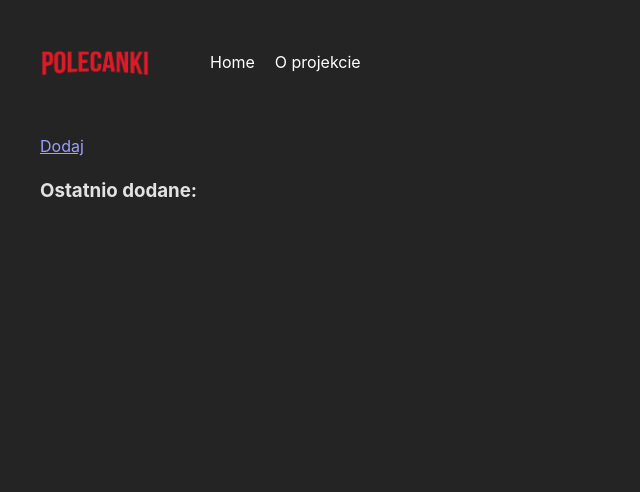
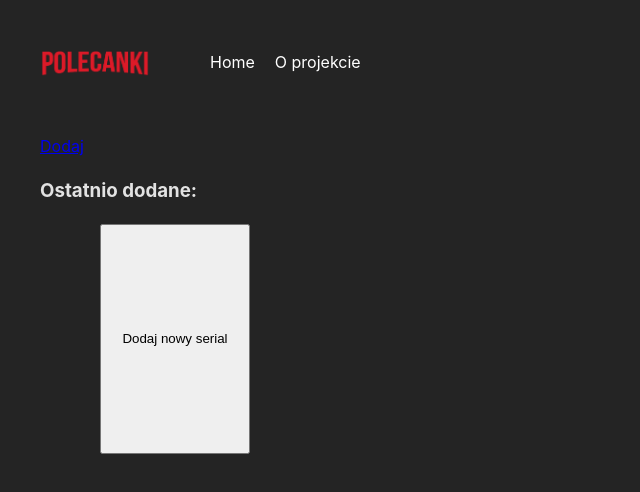
Before and after one commit to alwaw/Polecanki, a React (Vite) app: page / in a window 1280 px wide. Shown: the top 492 px of the page, without its empty margins (0-640 px from the left). Built offline with nearby package versions, Linux system fonts and the light colour scheme.

Commit message:
CSS for "Dodaj serial" button
Styling is in progress.
A minor bug related to the user star (during editing the modal) has been fixed.

```diff
--- a/src/components/AddNew/AddNew.jsx
+++ b/src/components/AddNew/AddNew.jsx
@@ -13,7 +13,6 @@ import NoResults from "../NoResults/NoResults";
 import IconButton from "@mui/material/IconButton";
 import SearchIcon from "@mui/icons-material/Search";
 
-export const MAX_STAR_RATE = 10;
 
 function AddNew() {
 
--- a/src/components/DialogSeriesDetails/DialogSeriesDetails.jsx
+++ b/src/components/DialogSeriesDetails/DialogSeriesDetails.jsx
@@ -44,6 +44,7 @@ function DialogSeriesDetails({ dialogRefs, id, closeDialog }) {
     setIsEdited(true);
     setReviewState("edited");
     setReview(titleObject.review);
+    setUserStarRate(titleObject.rating)
   }
 
   function saveDialogHandler(id) {
--- a/src/components/StarRatingTMDB/StarRatingTMDB.jsx
+++ b/src/components/StarRatingTMDB/StarRatingTMDB.jsx
@@ -1,6 +1,6 @@
 import React from "react";
 import styles from "./StarRatingTMDB.module.css";
-import { MAX_STAR_RATE } from "../AddNew/AddNew"
+import { MAX_STAR_RATE } from "../../utils/const.jsx"
 import useReviewStore from "../../useReviewStore";
 
 import { FontAwesomeIcon } from "@fortawesome/react-fontawesome";
--- a/src/components/StarRatingUser/StarRatingUser.jsx
+++ b/src/components/StarRatingUser/StarRatingUser.jsx
@@ -1,6 +1,7 @@
 import React from "react";
 import styles from "./StarRatingUser.module.css";
-import { MAX_STAR_RATE } from "../AddNew/AddNew";
+import { MAX_STAR_RATE } from "../../utils/const.jsx";
+
 import useReviewStore from "../../useReviewStore"; // Import the Zustand store
 
 import { FontAwesomeIcon } from "@fortawesome/react-fontawesome";
--- a/src/components/TitleShot/TitleShot.jsx
+++ b/src/components/TitleShot/TitleShot.jsx
@@ -25,7 +25,7 @@ function TitleShot({ header, genreArray, range }) {
 
   return (
     <>
-      <h3 className={styles.header}>{header}:</h3>
+      <h3 className={styles.header}>{header}</h3>
       <div className={styles.wrapper}>
         {genreArray.map(({ id, title: titleName, titleImageSrc, rating }) => (
           <div key={id}>
--- a/src/components/TitleShot/TitleShot.module.css
+++ b/src/components/TitleShot/TitleShot.module.css
@@ -3,7 +3,7 @@
     flex-direction: row;
     justify-content: flex-start;
     gap: 45px;
-    margin: 40px 40px 40px 0;
+    margin: 0 40px 60px 0;
 }
 
 .image {
--- a/src/components/TitlesDisplay/TitlesDisplay.jsx
+++ b/src/components/TitlesDisplay/TitlesDisplay.jsx
@@ -1,45 +1,50 @@
 import React from "react";
 import styles from "./TitlesDisplay.module.css";
+import { Link } from "react-router-dom";
 import useReviewStore from "../../useReviewStore"; // Import the Zustand store
 
-
 import TitleShot from "../TitleShot/TitleShot";
-
 
 function TitlesDisplay() {
   const { title } = useReviewStore();
 
   const allTitles = [...title];
 
+  //I'm creating an array that contains only
+  //the genres of TV series (from all those added by the user):
 
+  const allGenres = [
+    ...new Set(allTitles.map((title) => title.dataAPI.genre_tags).flat()),
+  ];
 
-  //tworzę tablicę, w której są tylko gatunki seriali:
-
-  const allGenres = [...new Set(allTitles.map(title=>title.dataAPI.genre_tags).flat())];
-
-  //tworzę tablicę, w której są tylko te seriale, które
-  //odpowiadają wybranemu gatunkowi:
+  //I'm creating an array that contains only those TV series
+  //that correspond to the selected (listed) genre:
 
   function specificGenreShowsHandler(genre) {
-    const specificGenreShows = allTitles.filter(title => title.dataAPI.genre_tags.includes(genre))
+    const specificGenreShows = allTitles.filter((title) =>
+      title.dataAPI.genre_tags.includes(genre)
+    );
 
     return (
-      <TitleShot header={genre} genreArray={specificGenreShows} range={5}/>
-    )
+      <TitleShot header={genre} genreArray={specificGenreShows} range={5} />
+    );
   }
-
-
 
   return (
     <>
-    <TitleShot header={"Ostatnio dodane"} genreArray={allTitles} range={5} />
-    {allGenres.map((genre, index) => (
-
-      <div key={index}>
-      {specificGenreShowsHandler(genre)}
+      {/* 'Recently added' is hardcoded and not passed to the component as a header,
+    because otherwise,
+    the styling breaks (due to the addition of the 'Add' button at the end). */}
+      <h3>Ostatnio dodane:</h3>
+      <div className={styles.recentlyAddedWrapper}>
+        <TitleShot header={""} genreArray={allTitles} range={5} />
+        <Link className={styles.addButton} to="/addNew">
+          <button className={styles.addButton}>Dodaj nowy serial</button>
+        </Link>
       </div>
-
-    ))}
+      {allGenres.map((genre, index) => (
+        <div key={index}>{specificGenreShowsHandler(genre)}</div>
+      ))}
     </>
   );
 }
--- a/src/components/TitlesDisplay/TitlesDisplay.module.css
+++ b/src/components/TitlesDisplay/TitlesDisplay.module.css
@@ -1,33 +1,12 @@
-.wrapper {
+.recentlyAddedWrapper {
     display: flex;
     flex-direction: row;
-    justify-content: flex-start;
-    gap: 45px;
-    margin: 40px 40px 40px 0;
 }
 
-.image {
+.addButton {
+
     width: 150px;
+    height: 230px;
+    flex-shrink: 0;
+    margin: 0 0 0 10px;
 }
-
-.TitleFont {
-    text-align: left;
-    margin: 0;
-}
-
-.header {
-   text-align: left;
-
-}
-
-.ratingBadgeWrapper {
-    position: absolute;
-    background-color: black;
-    padding: 0 5px 5px 0;
-
-}
-
-
-.ratingBadgeNumber {
-    padding: 2px;
-}
--- a/src/useReviewStore.js
+++ b/src/useReviewStore.js
@@ -11,7 +11,7 @@ const useReviewStore = create((set, get) => ({
   //id,
   //review
 
-  //dataAPI - id, title, URL image, overview, rating, genre tags
+  //dataAPI - id, title, URL image, overview, rating (tmdb), genre tags
   dataAPI: {},
   setDataAPI: (dataAPI) => set({ dataAPI }),
 
--- a/src/utils/const.jsx
+++ b/src/utils/const.jsx
@@ -1 +1,3 @@
 export const MAX_CHARS = 500;
+
+export const MAX_STAR_RATE = 10;
```
